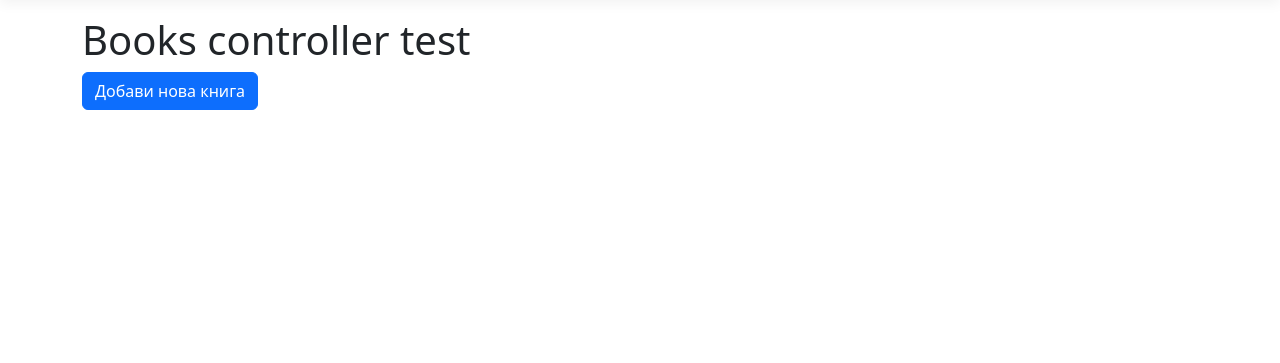
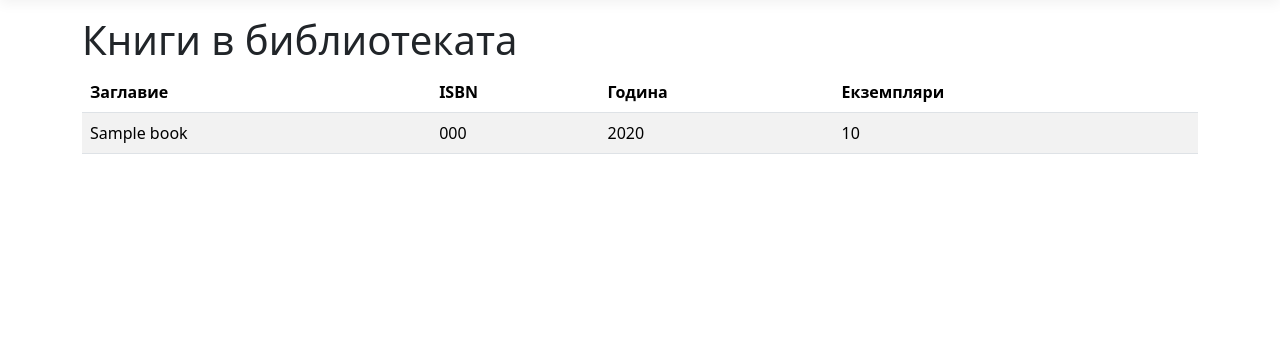
Before and after one commit to ahmedmatem/SchoolLibraryMini, an ASP.NET Core app: page /Books in a window 1280 px wide. Shown: the part 57-420 px from the top of the page. Run offline with ASP.NET Core 8, Linux system fonts and the light colour scheme; tables that the repository leaves empty hold one stand-in row (values such as "Sample post"); style sheets or scripts are compiled from the project's sources.

Commit message:
Create boocs index view

```diff
--- a/SchollLibraryMini.Web/Views/Books/Index.cshtml
+++ b/SchollLibraryMini.Web/Views/Books/Index.cshtml
@@ -1,7 +1,36 @@
+@model IEnumerable<SchoolLibraryMini.Data.Entities.Book>
 @{
-    ViewData["Title"] = "Books";
+    ViewData["Title"] = "Книги";
 }
 
-<h1>Books controller test</h1>
+<h1>Книги в библиотеката</h1>
 
-<a href="books/create" class="btn btn-primary">Добави нова книга</a>
+@if (!Model.Any())
+{
+    <p>Все още няма добавени книги.</p>
+}
+else
+{
+    <table class="table table-striped">
+        <thead>
+            <tr>
+                <th>Заглавие</th>
+                <th>ISBN</th>
+                <th>Година</th>
+                <th>Екземпляри</th>
+            </tr>
+        </thead>
+        <tbody>
+            @foreach (var book in Model)
+            {
+                <tr>
+                    <td>@book.Title</td>
+                    <td>@book.ISBN</td>
+                    <td>@book.PublicationYear</td>
+                    <td>@book.TotalCopies</td>
+                </tr>
+            }
+
+        </tbody>
+    </table>
+}
```
